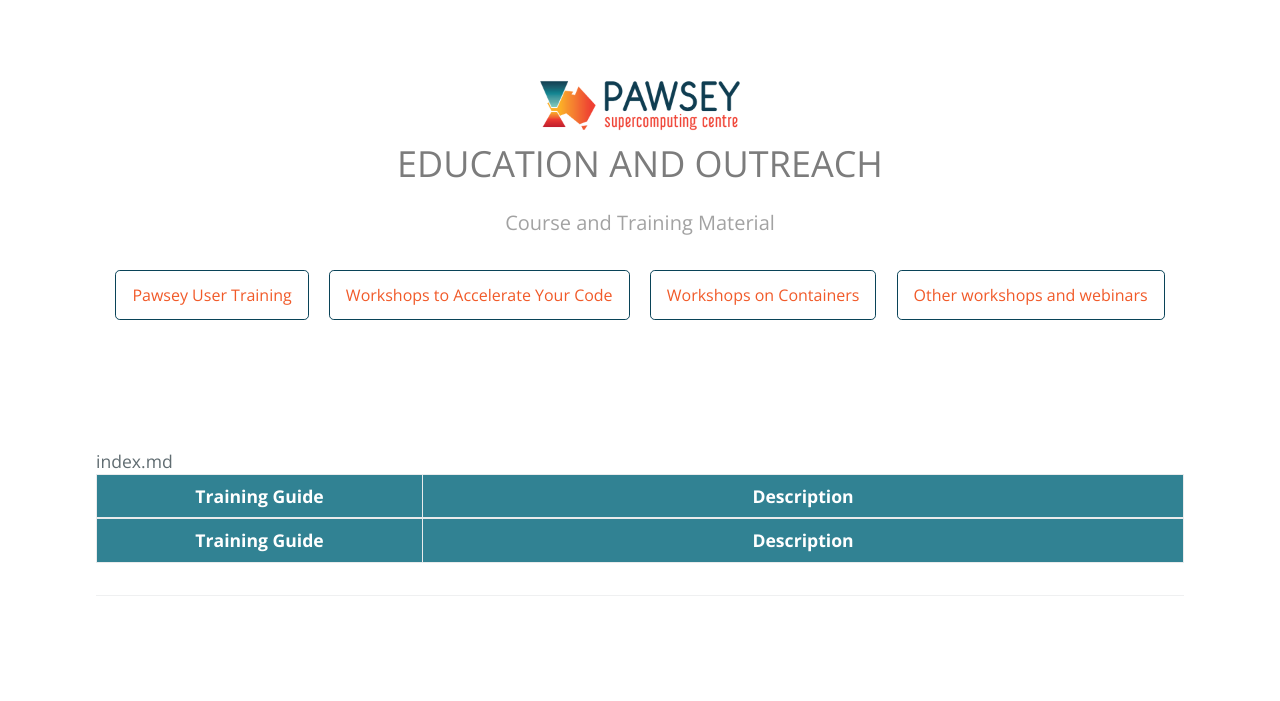
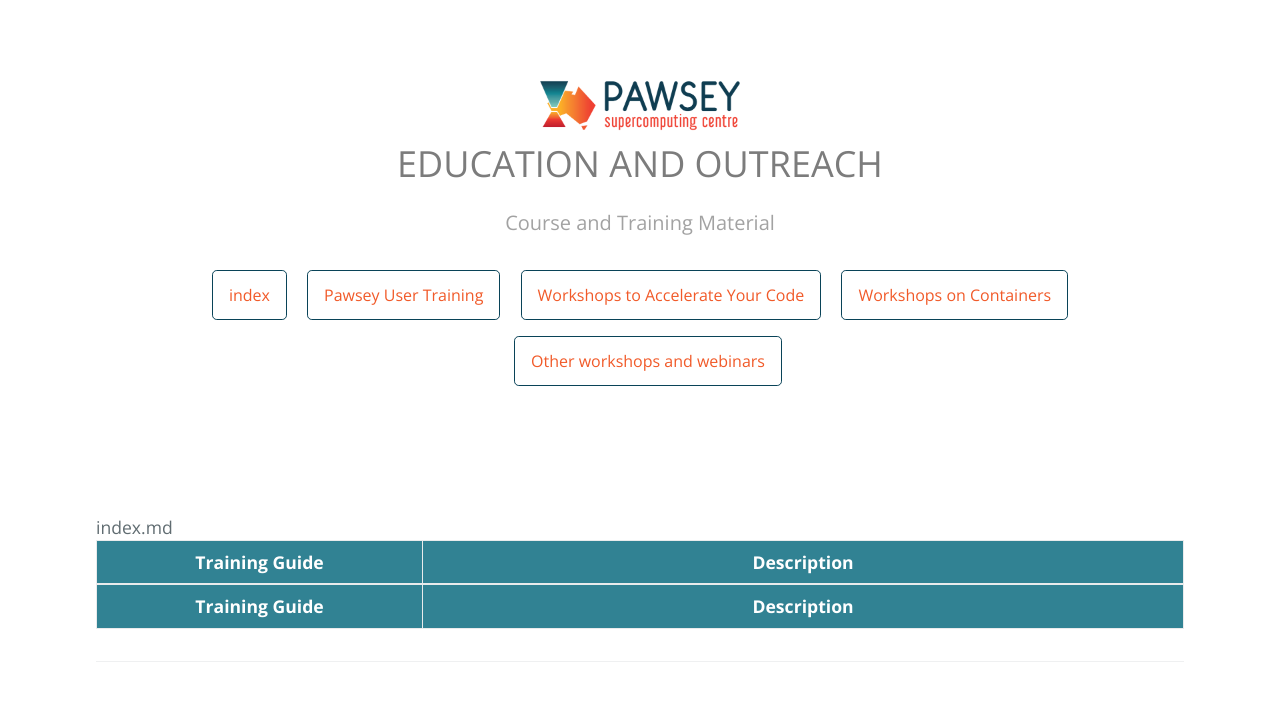
Before and after one commit to ratkinson0405/ratkinson0405.github.io, a Jekyll site: the page built from index.md, in a window 1280 px wide. Shown: the top 701 px of the page. Built offline with Jekyll 4.4.1, drawn with Linux system fonts in a browser that asks for light colours; our own code applies the rules of GitHub Pages for plain Markdown files; the repository's description, which GitHub fills in, is left out.

Commit message:
Update pages.yml

```diff
--- a/_data/pages.yml
+++ b/_data/pages.yml
@@ -1,4 +1,6 @@
 pages:
+- title: index
+  url: /index.html
 - title: Pawsey User Training
   url: /training.html
 - title: Workshops to Accelerate Your Code
```
